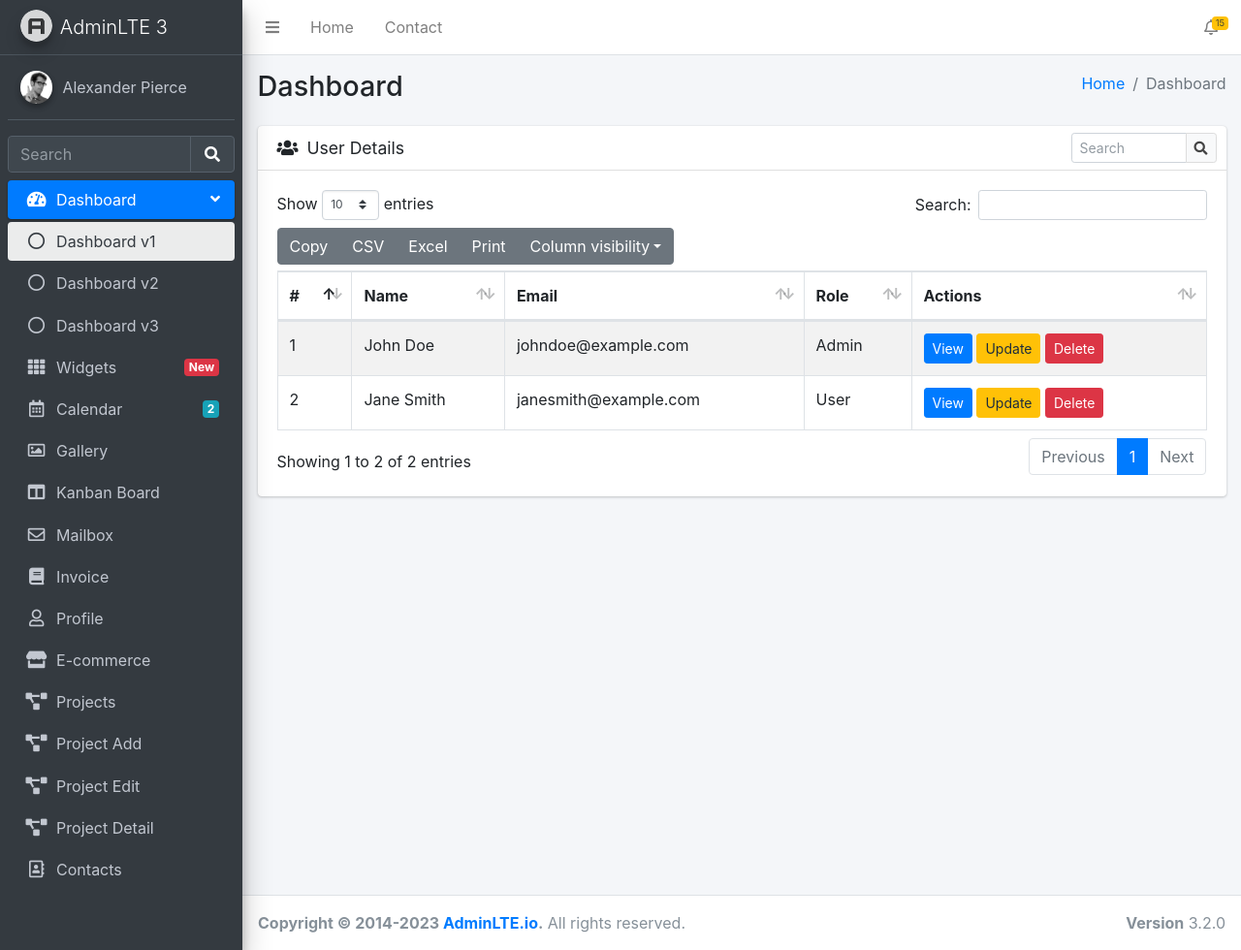
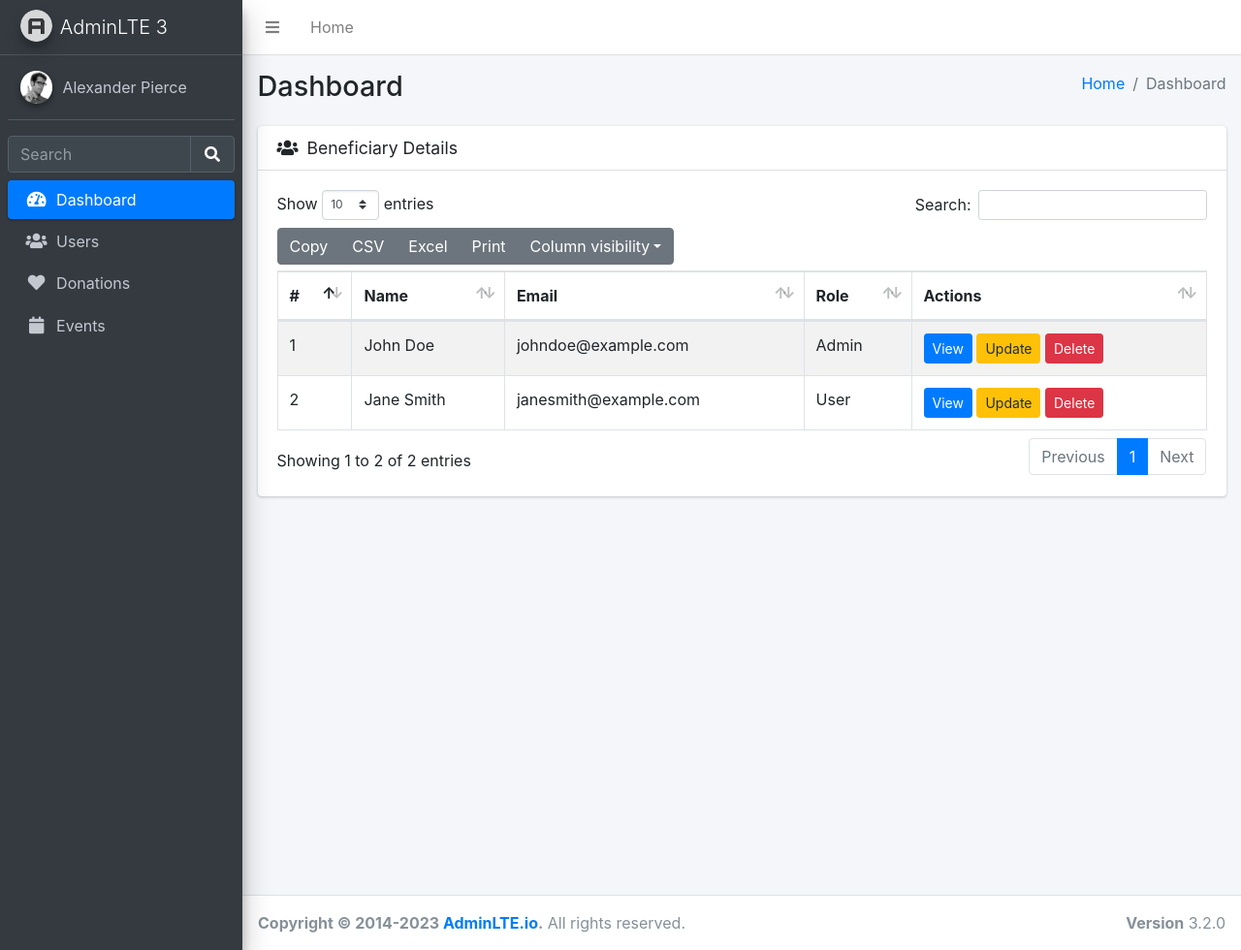
Before and after one commit to InnoviHZ/alpha, a PHP site: page /admin/admin.php in a window 1280 px wide. Shown: the whole page at 97% size. Run offline with PHP 8.4, Linux system fonts and the light colour scheme; some libraries are stand-ins or nearby versions.

Commit message:
edited admin.php

```diff
--- a/admin/admin.php
+++ b/admin/admin.php
@@ -24,14 +24,14 @@
       <li class="nav-item d-none d-sm-inline-block">
         <a href="index.html" class="nav-link">Home</a>
       </li>
-      <li class="nav-item d-none d-sm-inline-block">
+      <!-- <li class="nav-item d-none d-sm-inline-block">
         <a href="#" class="nav-link">Contact</a>
-      </li>
+      </li> -->
     </ul>
 
     <!-- Right navbar links -->
-    <ul class="navbar-nav ml-auto">
-      <!-- Notifications Dropdown Menu -->
+    <!-- <ul class="navbar-nav ml-auto">
+      Notifications Dropdown Menu
       <li class="nav-item dropdown">
         <a class="nav-link" data-toggle="dropdown" href="#">
           <i class="far fa-bell"></i>
@@ -58,7 +58,7 @@
           <a href="#" class="dropdown-item dropdown-footer">See All Notifications</a>
         </div>
       </li>
-    </ul>
+    </ul> -->
   </nav>
   <!-- /.navbar -->
 
@@ -97,139 +97,28 @@
       <!-- Sidebar Menu -->
       <nav class="mt-2">
         <ul class="nav nav-pills nav-sidebar flex-column" data-widget="treeview" role="menu" data-accordion="false">
-          <li class="nav-item menu-open">
+          <li class="nav-item">
             <a href="#" class="nav-link active">
               <i class="nav-icon fas fa-tachometer-alt"></i>
-              <p>
-                Dashboard
-                <i class="right fas fa-angle-left"></i>
-              </p>
-            </a>
-            <ul class="nav nav-treeview">
-              <li class="nav-item">
-                <a href="./index.html" class="nav-link active">
-                  <i class="far fa-circle nav-icon"></i>
-                  <p>Dashboard v1</p>
-                </a>
-              </li>
-              <li class="nav-item">
-                <a href="./index2.html" class="nav-link">
-                  <i class="far fa-circle nav-icon"></i>
-                  <p>Dashboard v2</p>
-                </a>
-              </li>
-              <li class="nav-item">
-                <a href="./index3.html" class="nav-link">
-                  <i class="far fa-circle nav-icon"></i>
-                  <p>Dashboard v3</p>
-                </a>
-              </li>
-            </ul>
-          </li>
-          <li class="nav-item">
-            <a href="pages/widgets.html" class="nav-link">
-              <i class="nav-icon fas fa-th"></i>
-              <p>
-                Widgets
-                <span class="right badge badge-danger">New</span>
-              </p>
+              <p>Dashboard</p>
             </a>
           </li>
           <li class="nav-item">
-            <a href="pages/calendar.html" class="nav-link">
-              <i class="nav-icon far fa-calendar-alt"></i>
-              <p>
-                Calendar
-                <span class="badge badge-info right">2</span>
-              </p>
+            <a href="#" class="nav-link">
+              <i class="nav-icon fas fa-users"></i>
+              <p>Users</p>
             </a>
           </li>
           <li class="nav-item">
-            <a href="pages/gallery.html" class="nav-link">
-              <i class="nav-icon far fa-image"></i>
-              <p>
-                Gallery
-              </p>
+            <a href="#" class="nav-link">
+              <i class="nav-icon fas fa-heart"></i>
+              <p>Donations</p>
             </a>
           </li>
           <li class="nav-item">
-            <a href="pages/kanban.html" class="nav-link">
-              <i class="nav-icon fas fa-columns"></i>
-              <p>
-                Kanban Board
-              </p>
-            </a>
-          </li>
-          <li class="nav-item">
-            <a href="pages/mailbox/mailbox.html" class="nav-link">
-              <i class="nav-icon far fa-envelope"></i>
-              <p>
-                Mailbox
-              </p>
-            </a>
-          </li>
-          <li class="nav-item">
-            <a href="pages/examples/invoice.html" class="nav-link">
-              <i class="nav-icon fas fa-book"></i>
-              <p>
-                Invoice
-              </p>
-            </a>
-          </li>
-          <li class="nav-item">
-            <a href="pages/examples/profile.html" class="nav-link">
-              <i class="nav-icon far fa-user"></i>
-              <p>
-                Profile
-              </p>
-            </a>
-          </li>
-          <li class="nav-item">
-            <a href="pages/examples/e_commerce.html" class="nav-link">
-              <i class="nav-icon fas fa-store"></i>
-              <p>
-                E-commerce
-              </p>
-            </a>
-          </li>
-          <li class="nav-item">
-            <a href="pages/examples/projects.html" class="nav-link">
-              <i class="nav-icon fas fa-project-diagram"></i>
-              <p>
-                Projects
-              </p>
-            </a>
-          </li>
-          <li class="nav-item">
-            <a href="pages/examples/project_add.html" class="nav-link">
-              <i class="nav-icon fas fa-project-diagram"></i>
-              <p>
-                Project Add
-              </p>
-            </a>
-          </li>
-          <li class="nav-item">
-            <a href="pages/examples/project_edit.html" class="nav-link">
-              <i class="nav-icon fas fa-project-diagram"></i>
-              <p>
-                Project Edit
-              </p>
-            </a>
-          </li>
-          <li class="nav-item">
-            <a href="pages/examples/project_detail.html" class="nav-link">
-              <i class="nav-icon fas fa-project-diagram"></i>
-              <p>
-                Project Detail
-              </p>
-            </a>
-          </li>
-          <li class="nav-item">
-            <a href="pages/examples/contacts.html" class="nav-link">
-              <i class="nav-icon far fa-address-book"></i>
-              <p>
-                Contacts
-              </p>
+            <a href="#" class="nav-link">
+              <i class="nav-icon fas fa-calendar"></i>
+              <p>Events</p>
             </a>
           </li>
         </ul>
@@ -270,15 +159,15 @@
               <div class="card-header">
                 <h3 class="card-title">
                   <i class="fas fa-users mr-1"></i>
-                  User Details
+                  Beneficiary Details
                 </h3>
                 <div class="card-tools">
-                  <div class="input-group input-group-sm" style="width: 150px;">
+                  <!-- <div class="input-group input-group-sm" style="width: 150px;">
                     <input type="text" name="table_search" class="form-control float-right" placeholder="Search">
                     <div class="input-group-append">
                       <button type="submit" class="btn btn-default"><i class="fas fa-search"></i></button>
                     </div>
-                  </div>
+                  </div> -->
                 </div>
               </div>
               <!-- /.card-header -->
```
